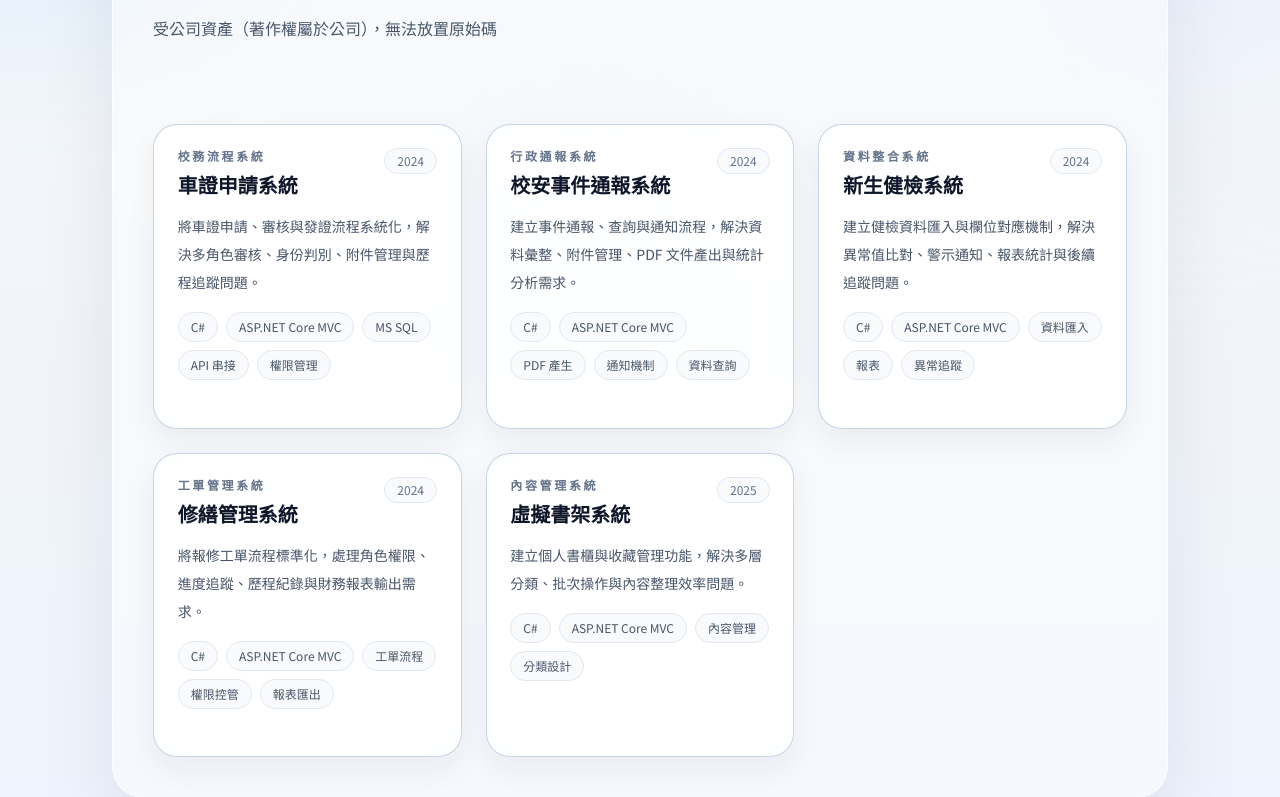
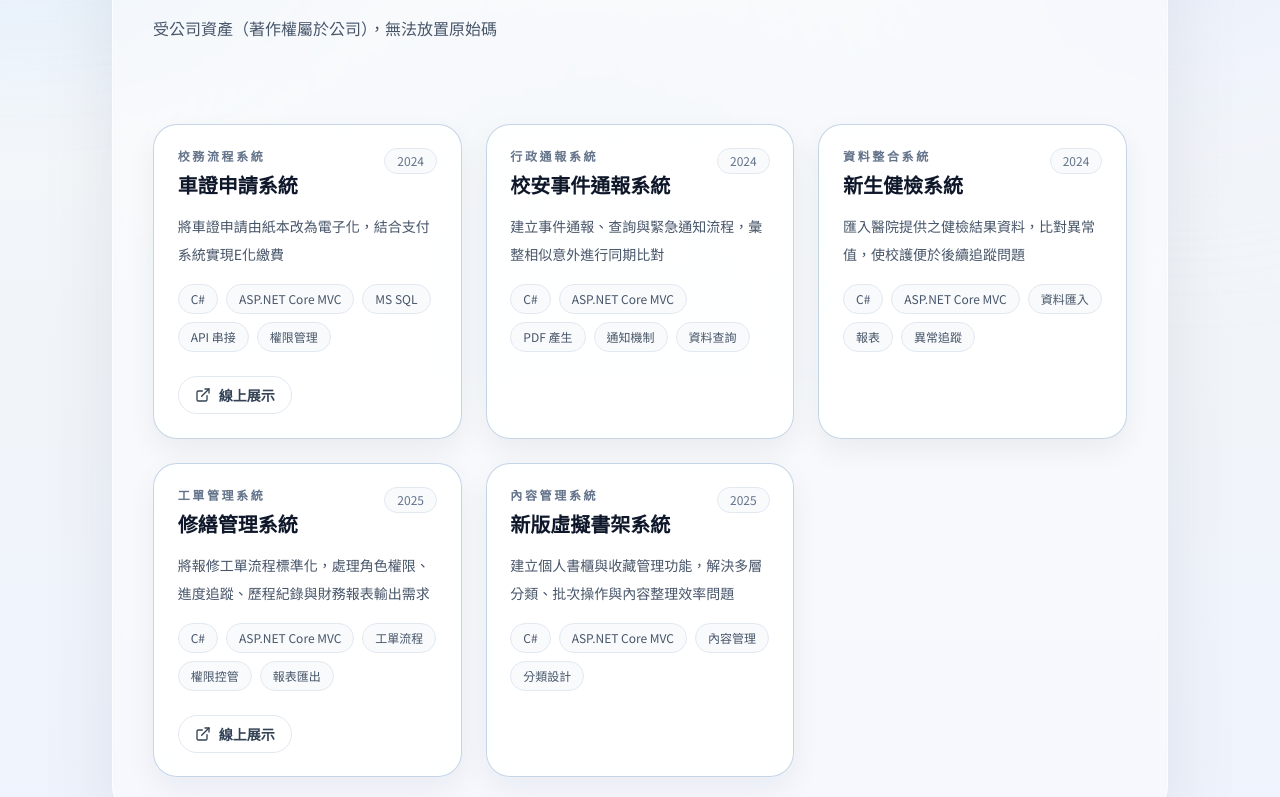
Before and after one commit to Andy61490963/kaiyo-dev-site, a React (Vite) app: page /projects in a window 1280 px wide. Shown: the part 420-1217 px from the top of the page. Built offline with nearby package versions, Linux system fonts and the light colour scheme; the HTML template or start-up script is replaced by a standard one.

Commit message:
調整內容

```diff
--- a/src/data/projects.js
+++ b/src/data/projects.js
@@ -4,17 +4,17 @@ export const projects = [
     category: '校務流程系統',
     year: '2024',
     description:
-      '將車證申請、審核與發證流程系統化，解決多角色審核、身份判別、附件管理與歷程追蹤問題。',
+      '將車證申請由紙本改為電子化，結合支付系統實現E化繳費',
     tech: ['C#', 'ASP.NET Core MVC', 'MS SQL', 'API 串接', '權限管理'],
     github: null,
-    demo: null,
+    demo: "https://vehicle.nttu.edu.tw/",
   },
   {
     title: '校安事件通報系統',
     category: '行政通報系統',
     year: '2024',
     description:
-      '建立事件通報、查詢與通知流程，解決資料彙整、附件管理、PDF 文件產出與統計分析需求。',
+      '建立事件通報、查詢與緊急通知流程，彙整相似意外進行同期比對',
     tech: ['C#', 'ASP.NET Core MVC', 'PDF 產生', '通知機制', '資料查詢'],
     github: null,
     demo: null,
@@ -24,7 +24,7 @@ export const projects = [
     category: '資料整合系統',
     year: '2024',
     description:
-      '建立健檢資料匯入與欄位對應機制，解決異常值比對、警示通知、報表統計與後續追蹤問題。',
+      '匯入醫院提供之健檢結果資料，比對異常值，使校護便於後續追蹤問題',
     tech: ['C#', 'ASP.NET Core MVC', '資料匯入', '報表', '異常追蹤'],
     github: null,
     demo: null,
@@ -32,19 +32,19 @@ export const projects = [
   {
     title: '修繕管理系統',
     category: '工單管理系統',
-    year: '2024',
+    year: '2025',
     description:
-      '將報修工單流程標準化，處理角色權限、進度追蹤、歷程紀錄與財務報表輸出需求。',
+      '將報修工單流程標準化，處理角色權限、進度追蹤、歷程紀錄與財務報表輸出需求',
     tech: ['C#', 'ASP.NET Core MVC', '工單流程', '權限控管', '報表匯出'],
     github: null,
-    demo: null,
+    demo: "https://repairs.nttu.edu.tw/",
   },
   {
-    title: '虛擬書架系統',
+    title: '新版虛擬書架系統',
     category: '內容管理系統',
     year: '2025',
     description:
-      '建立個人書櫃與收藏管理功能，解決多層分類、批次操作與內容整理效率問題。',
+      '建立個人書櫃與收藏管理功能，解決多層分類、批次操作與內容整理效率問題',
     tech: ['C#', 'ASP.NET Core MVC', '內容管理', '分類設計'],
     github: null,
     demo: null,
--- a/src/pages/Contact.jsx
+++ b/src/pages/Contact.jsx
@@ -39,7 +39,7 @@ const cards = [
 export default function Contact() {
   return (
     <>
-      <SectionContainer subtitle="聯絡我" title="聯絡方式與目前工作方向">
+      <SectionContainer subtitle="聯絡我" title="聯絡方式">
         <div className="max-w-3xl space-y-4 text-base leading-8 text-slate-600">
           <p>{contact.intro}</p>
           <p>{contact.availability}</p>
--- a/src/pages/Home.jsx
+++ b/src/pages/Home.jsx
@@ -55,7 +55,7 @@ export default function Home() {
             </h1>
 
             <p className="max-w-3xl text-base leading-8 text-slate-600 sm:text-lg">
-              具備 3 年系統開發實務經驗，把複雜流程整理成可落地的系統
+              具備三年系統開發實務經驗，把複雜流程整理成可落地的系統
             </p>
           </div>
 
```
